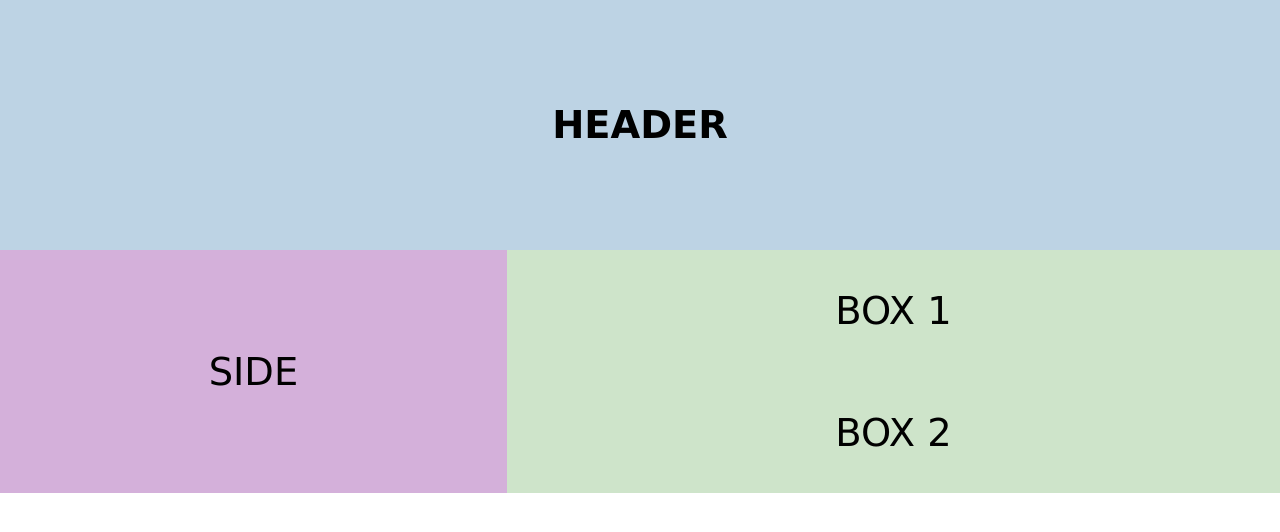
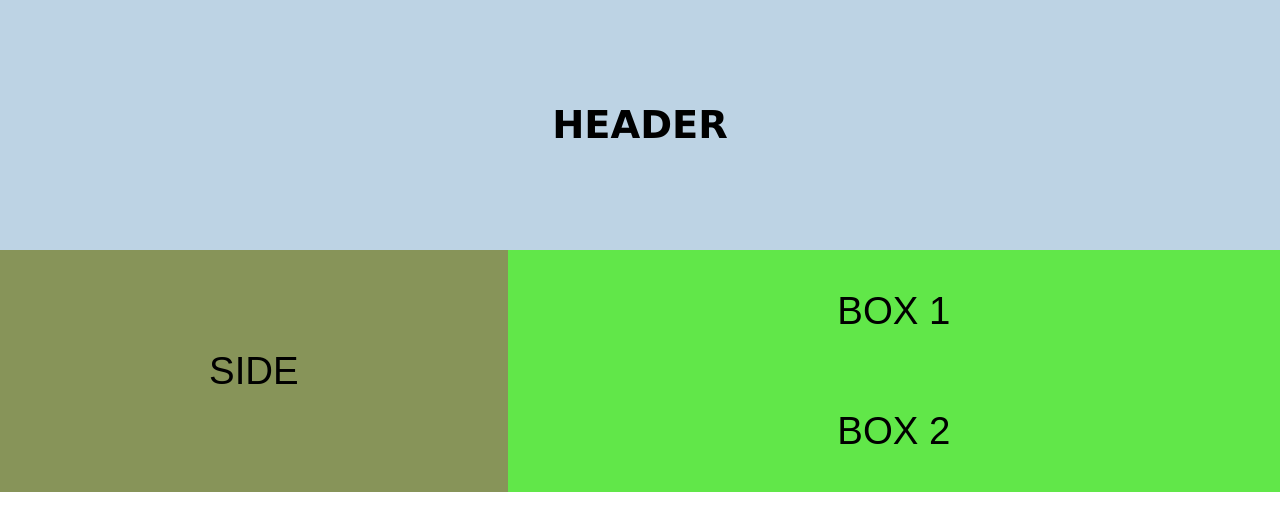
Before and after one commit to joshuarohde/review_9-3-24, a plain HTML site: page index.html in a window 1280 px wide. Drawn offline with Linux system fonts and the light colour scheme.

Commit message:
change color and fonts

```diff
--- a/styles.css
+++ b/styles.css
@@ -6,15 +6,16 @@ padding: 8vw;
 margin: 0;}
 
 .side{grid-area: side;
-    background-color: rgb(212, 176, 218);
+    background-color: rgb(135, 148, 89);
     text-align: center;
     padding: 7.75vw;
     margin: 0;
+    font-family: Arial, sans-serif;
 }
 
 .box{grid-area: box;
-    background-color: rgb(206, 228, 202);
-
+    background-color: rgb(97, 231, 73);
+    font-family: Arial, sans-serif;
     display: flex;
     flex-direction: column; /* Stacks the items on top of each other */
     align-items: center; /* Optional: Centers the items horizontally */
```
